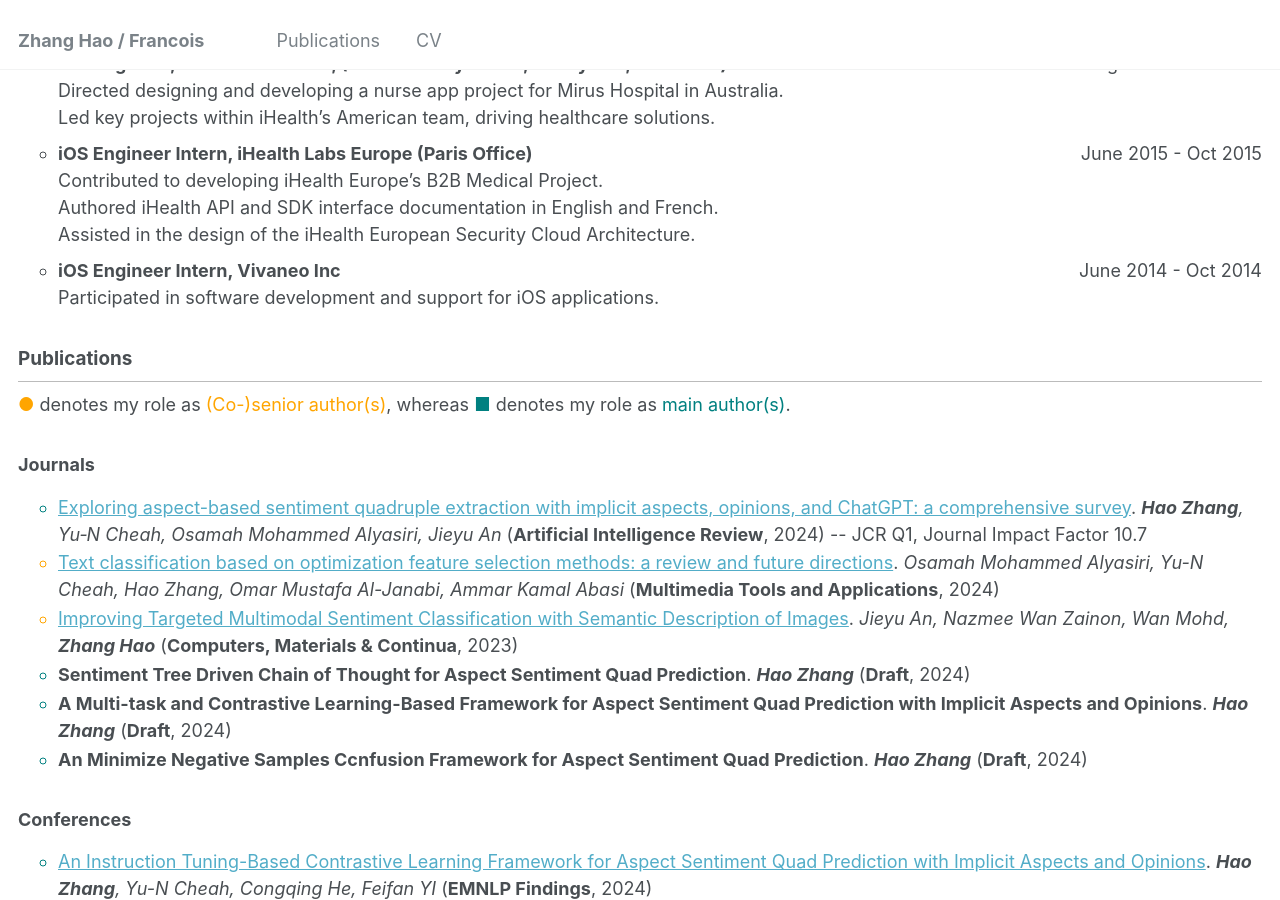
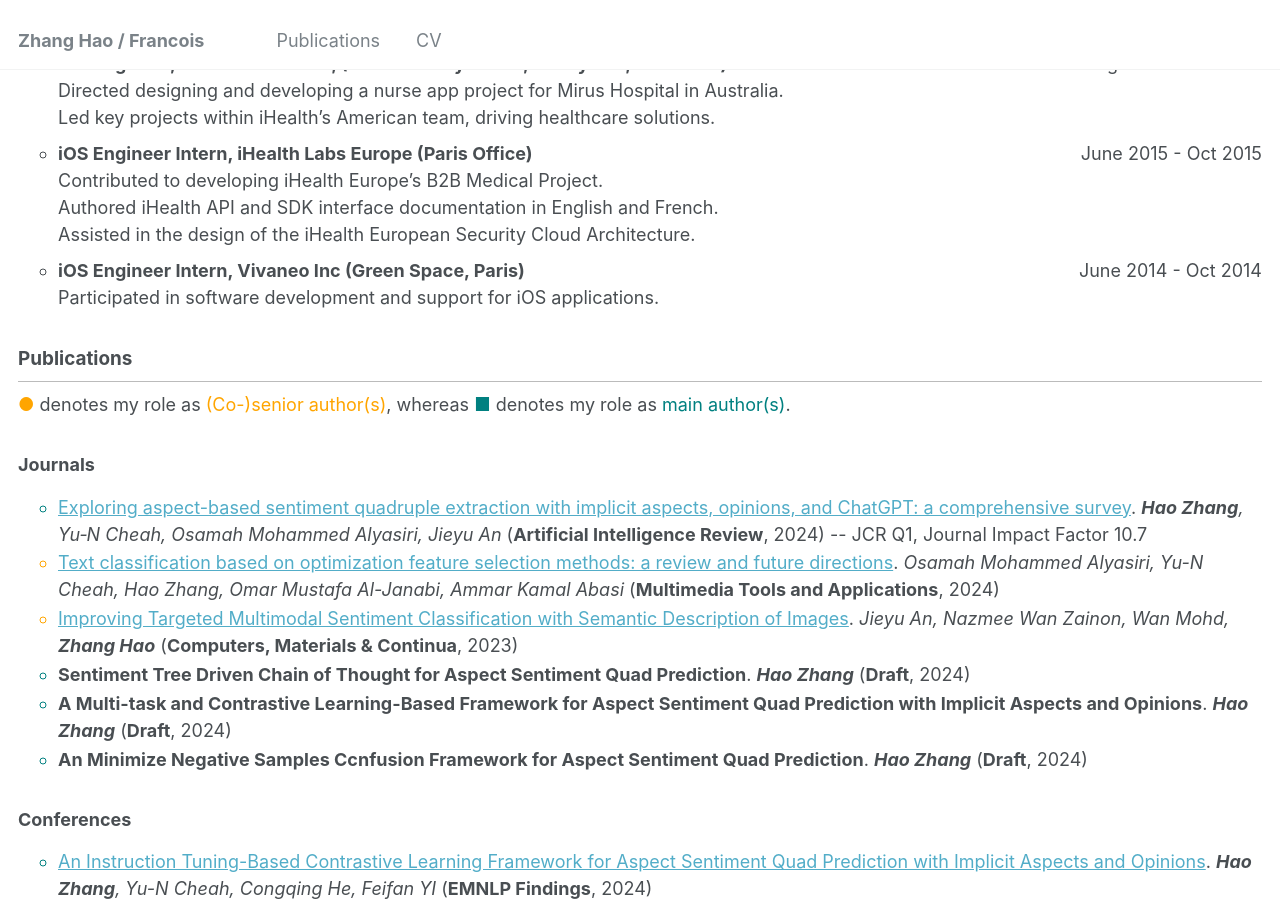
Before and after one commit to sydmou/sydmou.github.io, a Jekyll site: the page built from _pages/cv.md, in a window 1280 px wide and 900 px high, scrolled down 974 px. Built offline with Jekyll 4.4.1, drawn with Linux system fonts in a browser that asks for light colours.

Commit message:
Update cv.md

```diff
--- a/_pages/cv.md
+++ b/_pages/cv.md
@@ -45,7 +45,7 @@ redirect_from:
    <span class='desc'>Contributed to developing iHealth Europe’s B2B Medical Project. </span>\
    <span class='desc'>Authored iHealth API and SDK interface documentation in English and French. </span>\
    <span class='desc'>Assisted in the design of the iHealth European Security Cloud Architecture. </span>
-* **iOS Engineer Intern, Vivaneo Inc** <span style="float: right;">June 2014 - Oct 2014</span>\
+* **iOS Engineer Intern, Vivaneo Inc (Green Space, Paris)** <span style="float: right;">June 2014 - Oct 2014</span>\
    <span class='desc'>Participated in software development and support for iOS applications. </span>
 
 <div class="page-break"></div>
```
